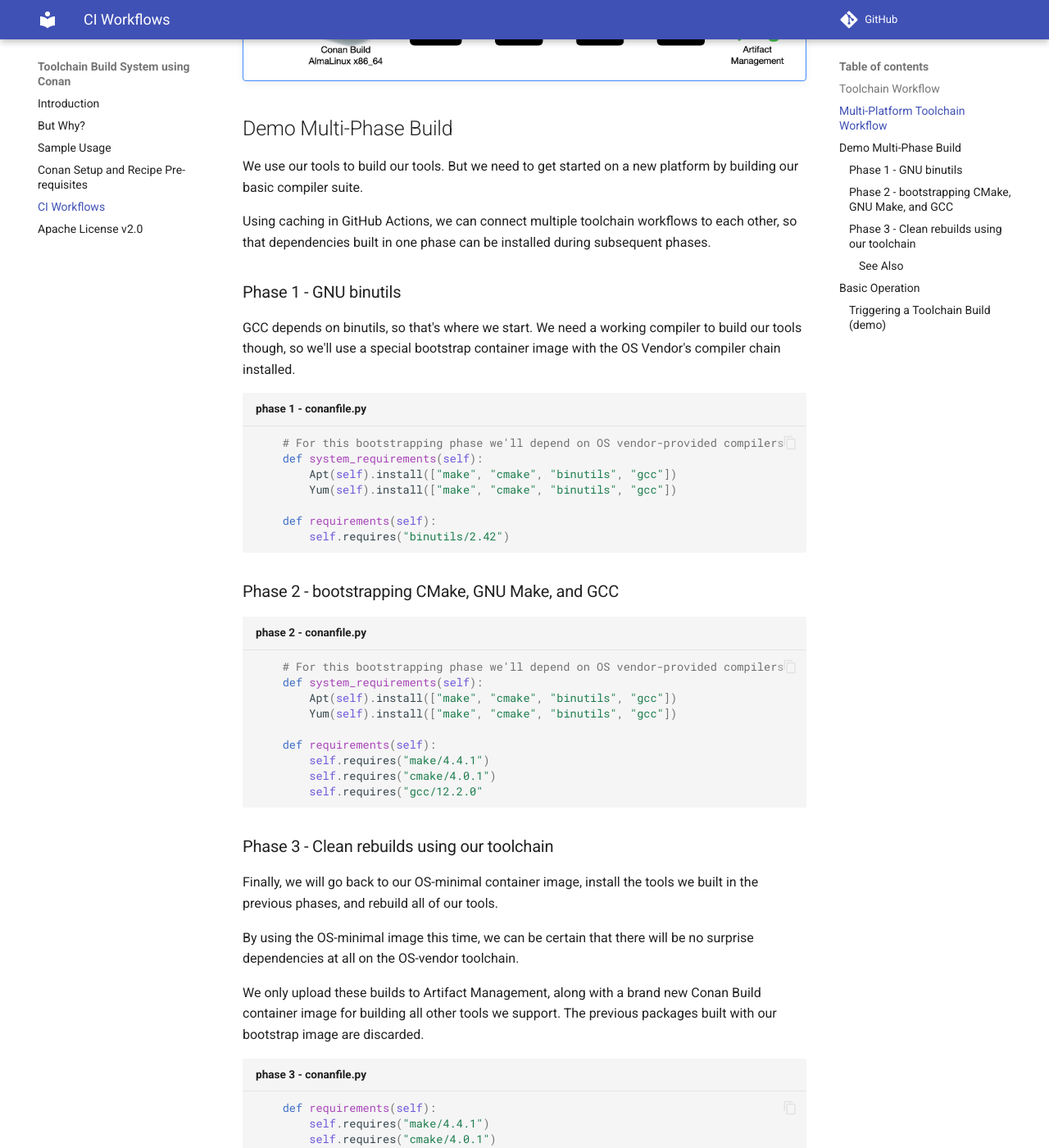
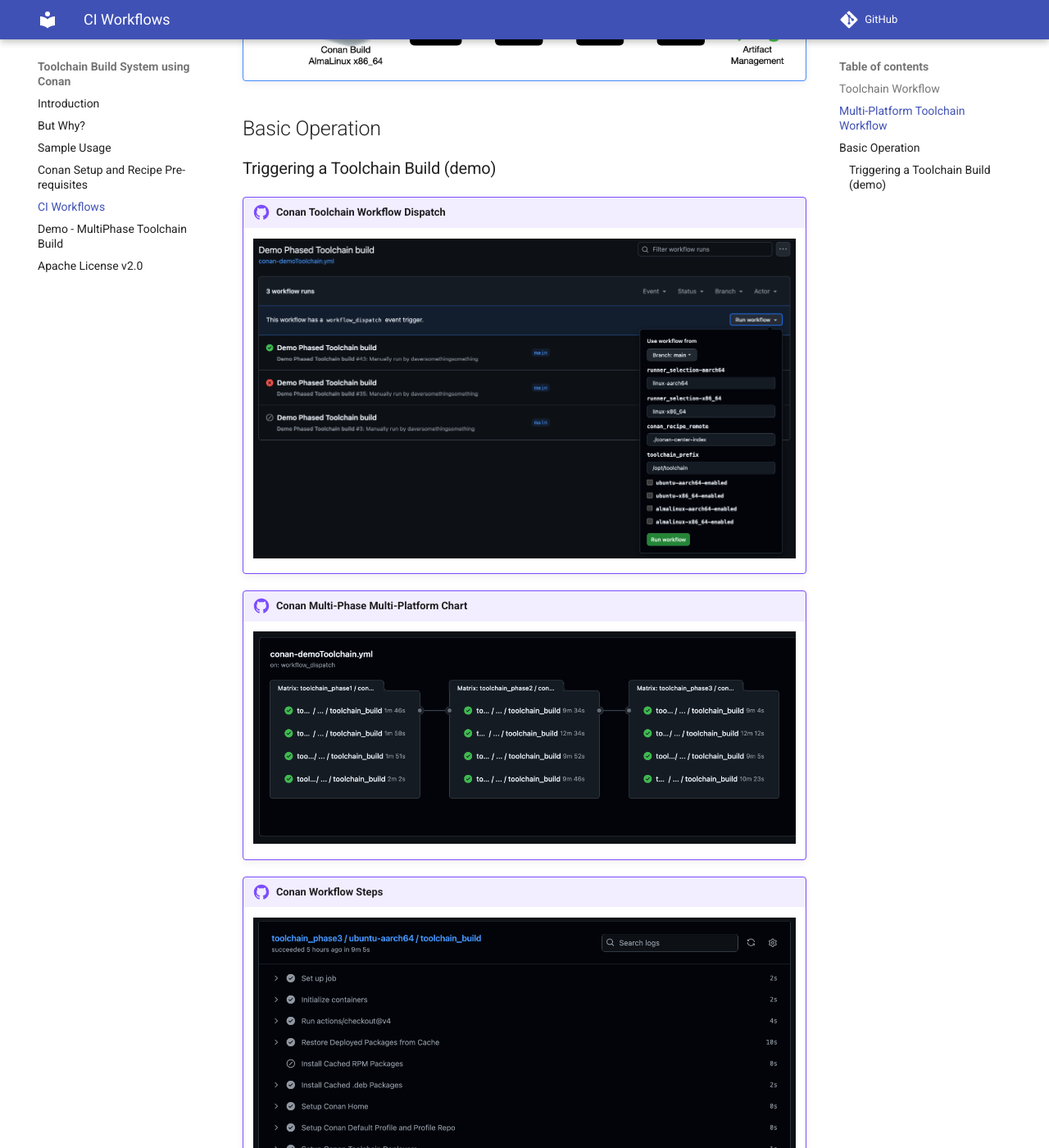
Before and after one commit to DaverSomethingSomethingOrg/ConanToolchain, an MkDocs documentation site: the page built from docs/CIWorkflows.md, in a window 1280 px wide and 1400 px high, scrolled down 1029 px. Shown: the whole window at 82% size. Built offline with MkDocs 1.6.1 and Material for MkDocs 9.7.7, drawn with Linux system fonts in a browser that asks for light colours; comment, search, counter and statistics services are not loaded; the version menu is left out; some of the changed text lies outside the part shown.

Commit message:
Separate CI Workflow doc from Bootstrapping Demo
Signed-off-by: David L. Armstrong <1403560+daversomethingsomething@users.noreply.github.com>

````diff
--- a/docs/CIWorkflows.md
+++ b/docs/CIWorkflows.md
@@ -20,82 +20,6 @@
 
     ![Multi-Platform Conan Toolchain Workflow](img/conan_multiplatform_toolchain.png)
 
-## Demo Multi-Phase Build
-
-We use our tools to build our tools.  But we need to get started
-on a new platform by building our basic compiler suite.
-
-Using caching in GitHub Actions, we can connect multiple toolchain
-workflows to each other, so that dependencies built in one phase
-can be installed during subsequent phases.
-
-### Phase 1 - GNU binutils
-
-GCC depends on binutils, so that's where we start.  We need a working
-compiler to build our tools though, so we'll use a special bootstrap
-container image with the OS Vendor's compiler chain installed.
-
-```python title="phase 1 - conanfile.py"
-    # For this bootstrapping phase we'll depend on OS vendor-provided compilers
-    def system_requirements(self):
-        Apt(self).install(["make", "cmake", "binutils", "gcc"])
-        Yum(self).install(["make", "cmake", "binutils", "gcc"])
-
-    def requirements(self):
-        self.requires("binutils/2.42")
-```
-
-### Phase 2 - bootstrapping CMake, GNU Make, and GCC
-
-```python title="phase 2 - conanfile.py"
-    # For this bootstrapping phase we'll depend on OS vendor-provided compilers
-    def system_requirements(self):
-        Apt(self).install(["make", "cmake", "binutils", "gcc"])
-        Yum(self).install(["make", "cmake", "binutils", "gcc"])
-
-    def requirements(self):
-        self.requires("make/4.4.1")
-        self.requires("cmake/4.0.1")
-        self.requires("gcc/12.2.0"
-```
-
-### Phase 3 - Clean rebuilds using our toolchain
-
-Finally, we will go back to our OS-minimal container image, install the
-tools we built in the previous phases, and rebuild all of our tools.
-
-By using the OS-minimal image this time, we can be certain that there
-will be no surprise dependencies at all on the OS-vendor toolchain.
-
-We only upload these builds to Artifact Management, along with a brand
-new Conan Build container image for building all other tools we support.
-The previous packages built with our bootstrap image are discarded.
-
-```python title="phase 3 - conanfile.py"
-    def requirements(self):
-        self.requires("make/4.4.1")
-        self.requires("cmake/4.0.1")
-        self.requires("binutils/2.42")
-        self.requires("gcc/12.2.0"
-```
-
-!!! note annotate "For each platform, we end up with an overall flow that looks like this"
-
-    ![Conan Toolchain Demo](img/conan_toolchain_demo.png)
-
-#### See Also
-
-!!! github-reference annotate "[conan-docker-tools](https://github.com/conan-io/conan-docker-tools)"
-
-    The Conan project builds similar images for this purpose, but with a
-    few significant differences:
-
-    - We use the same Conan recipes and mechanism (conan) to build our
-      build container toolchain that we provide to developers.
-    - We build both Ubuntu and AlmaLinux (RedHat compatible), as well as
-      ARM and x86 CPU architectures.
-
-
 ## Basic Operation
 
 ### Triggering a Toolchain Build (demo)
@@ -104,10 +28,10 @@ The previous packages built with our bootstrap image are discarded.
 
     ![GitHub Workflow Dispatch](img/github_workflow_dispatch.png)
 
-!!! github-reference annotate "Conan Multi-Platform Chart"
+!!! github-reference annotate "Conan Multi-Phase Multi-Platform Chart"
 
-    ![GitHub Workflow Dispatch](img/github_workflow_chart.png)
+    ![Multi-Phase Multi-Platform Chart](img/github_workflow_chart.png)
 
 !!! github-reference annotate "Conan Workflow Steps"
 
-    ![GitHub Workflow Dispatch](img/github_workflow_steps.png)
+    ![Workflow Steps](img/github_workflow_steps.png)
--- /dev/null
+++ b/docs/DemoMultiPhase.md
@@ -0,0 +1,78 @@
+# Demo - MultiPhase Toolchain Build
+
+We use our tools to build our tools.  But we need to get started
+on a new platform by building our basic compiler suite.
+
+Using caching in GitHub Actions, we can connect multiple toolchain
+workflows to each other, so that dependencies built in one phase
+can be installed for use in subsequent phases.
+
+### Phase 1 - GNU binutils
+
+GCC depends on binutils, so that's where we start.  We need a working
+compiler to build our tools though, so we'll use a special bootstrap
+container image with the OS Vendor's compiler chain installed.
+
+```python title="phase 1 - conanfile.py"
+    # For this bootstrapping phase we'll depend on OS vendor-provided compilers
+    def system_requirements(self):
+        Apt(self).install(["make", "cmake", "binutils", "gcc"])
+        Yum(self).install(["make", "cmake", "binutils", "gcc"])
+
+    def requirements(self):
+        self.requires("binutils/2.42")
+```
+
+### Phase 2 - bootstrapping CMake, GNU Make, and GCC
+
+In Phase 2, we'll build our GCC configured to use our binutils package from
+Phase 1.  We're still depending on the system GCC however, so we still want
+the OS Vendor's binutils available for their GCC as well.
+
+```python title="phase 2 - conanfile.py"
+    # For this bootstrapping phase we'll depend on OS vendor-provided compilers
+    def system_requirements(self):
+        Apt(self).install(["make", "cmake", "binutils", "gcc"])
+        Yum(self).install(["make", "cmake", "binutils", "gcc"])
+
+    def requirements(self):
+        self.requires("make/4.4.1")
+        self.requires("cmake/4.0.1")
+        self.requires("gcc/12.2.0"
+```
+
+### Phase 3 - Clean rebuilds using our toolchain
+
+Finally, we will go back to our OS-minimal container image, install the
+tools we built in the previous phases, and rebuild all of our tools.
+
+By using the OS-minimal image this time, we can be certain that there
+will be no surprise dependencies at all on the original OS Vendor toolchain.
+
+We only upload these final builds to Artifact Management, along with a brand
+new Conan Build container image for building all other tools we support.
+The previous packages built with our bootstrap image are discarded.
+
+```python title="phase 3 - conanfile.py"
+    def requirements(self):
+        self.requires("make/4.4.1")
+        self.requires("cmake/4.0.1")
+        self.requires("binutils/2.42")
+        self.requires("gcc/12.2.0"
+```
+
+!!! note annotate "For each platform, we end up with an overall flow that looks like this"
+
+    ![Conan Toolchain Demo](img/conan_toolchain_demo.png)
+
+#### See Also
+
+!!! github-reference annotate "[conan-docker-tools](https://github.com/conan-io/conan-docker-tools)"
+
+    The Conan project builds similar images for this purpose, but with a
+    few significant differences:
+
+    - We use the same Conan recipes and mechanism (conan) to build our
+      build container toolchain that we provide to developers.
+    - We build both Ubuntu and AlmaLinux (RedHat compatible), as well as
+      ARM and x86 CPU architectures.
--- a/mkdocs.yml
+++ b/mkdocs.yml
@@ -77,5 +77,6 @@ nav:
   - 'SampleUsage.md'
   - 'ConanRecipePreReqs.md'
   - 'CIWorkflows.md'
+  - 'DemoMultiPhase.md'
 #  - 'ConanSystemPackaging.md'
   - Apache License v2.0: 'LICENSE.txt'
````
Also changed, not shown: README.md (+2 -3 lines).
